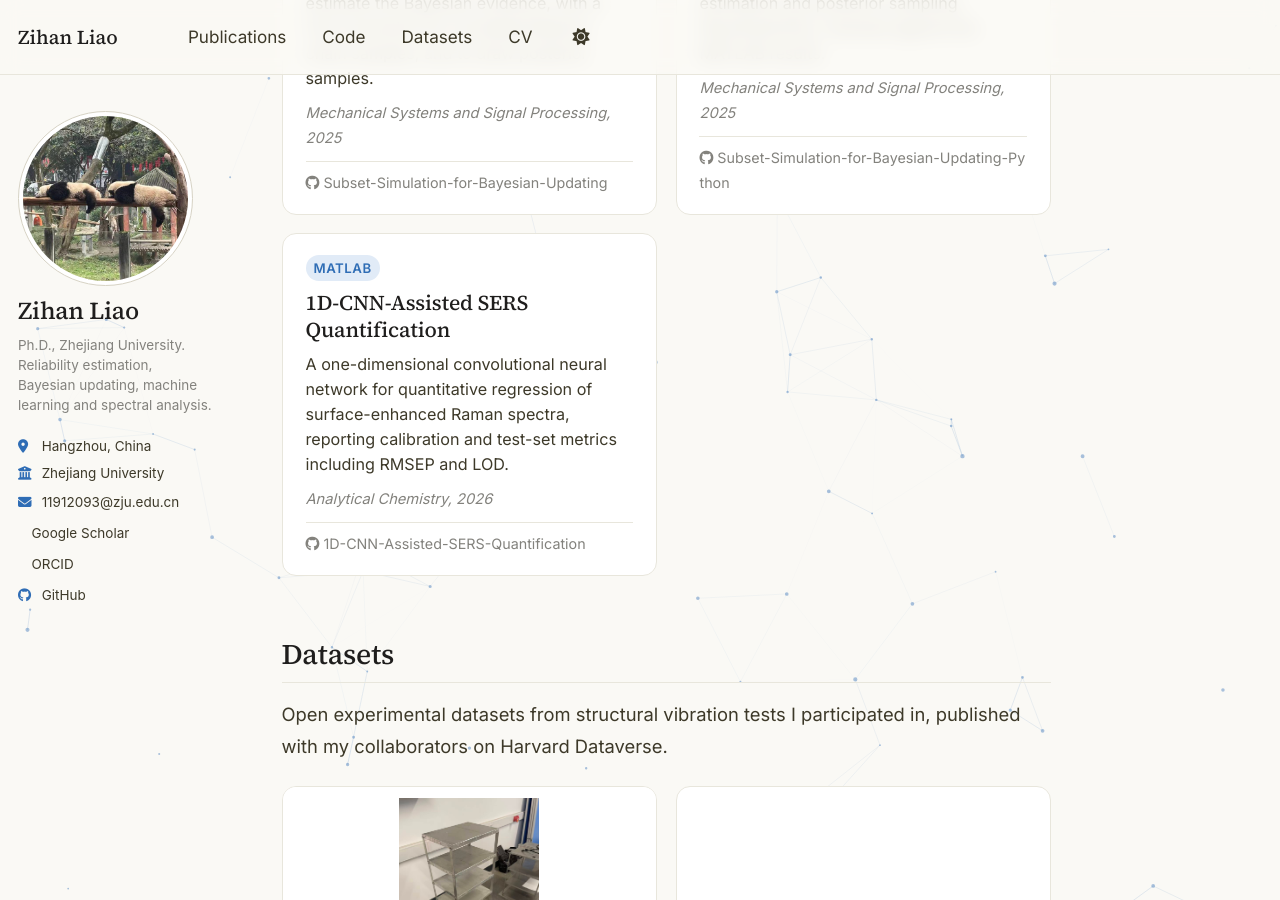
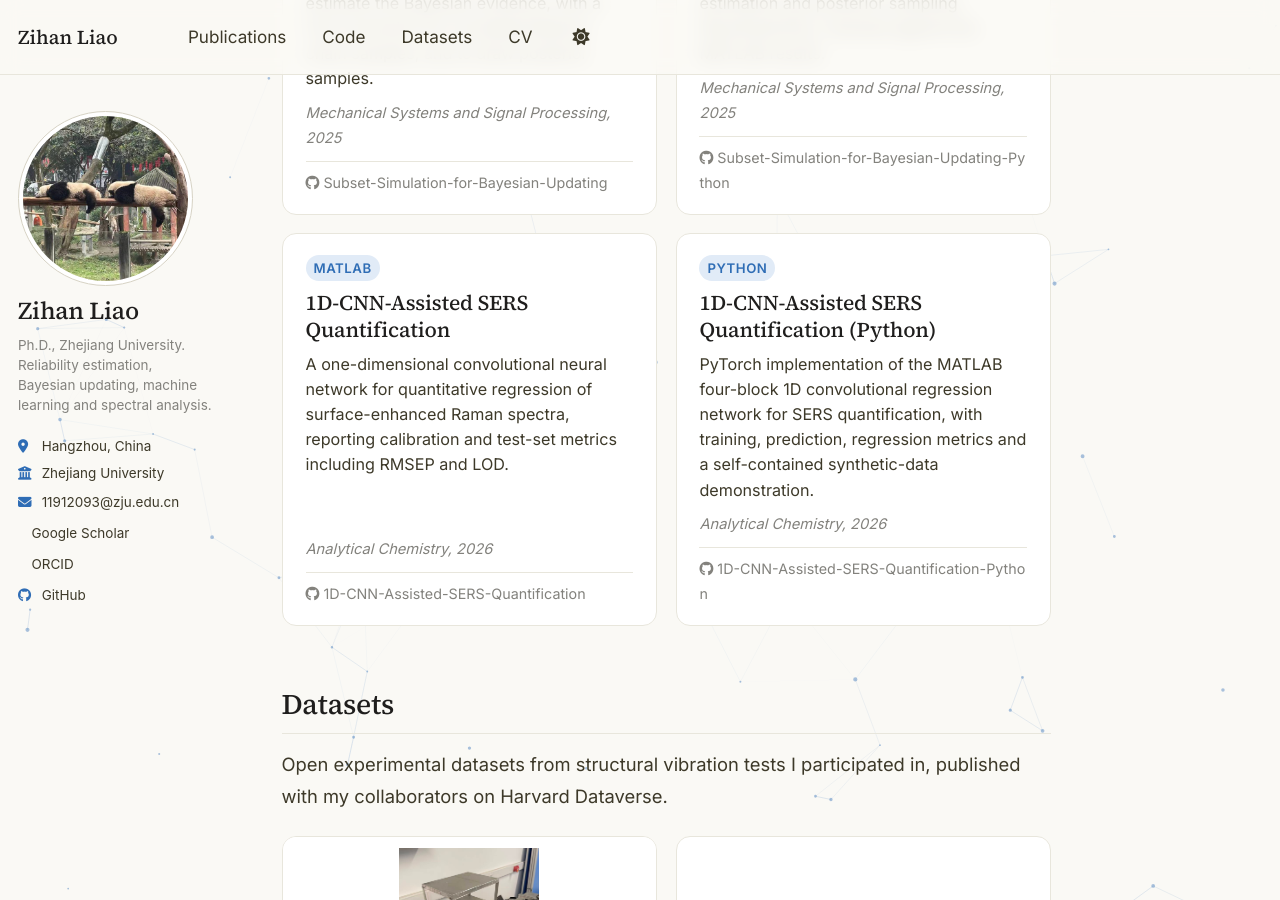
Before and after one commit to ZihanLiao-ZJU/zihanliao-zju.github.io, a Jekyll site: the page built from _pages/about.md, in a window 1280 px wide and 900 px high, scrolled down 5747 px. Built offline with Jekyll 4.4.1, drawn with Linux system fonts in a browser that asks for light colours; a style sheet for code colours, icons or effects is not loaded; some of the changed text lies outside the part shown.

Commit message:
Add Python SERS CNN toolbox links

```diff
--- a/_data/code.yml
+++ b/_data/code.yml
@@ -53,3 +53,9 @@
   language: "MATLAB"
   description: "A one-dimensional convolutional neural network for quantitative regression of surface-enhanced Raman spectra, reporting calibration and test-set metrics including RMSEP and LOD."
   paper: "Analytical Chemistry, 2026"
+
+- name: "1D-CNN-Assisted SERS Quantification (Python)"
+  repo: "ZihanLiao-ZJU/1D-CNN-Assisted-SERS-Quantification-Python"
+  language: "Python"
+  description: "PyTorch implementation of the MATLAB four-block 1D convolutional regression network for SERS quantification, with training, prediction, regression metrics and a self-contained synthetic-data demonstration."
+  paper: "Analytical Chemistry, 2026"
--- a/_data/publications.yml
+++ b/_data/publications.yml
@@ -12,6 +12,7 @@
   category: manuscripts
   paper: "https://doi.org/10.1021/acs.analchem.6c01156"
   code: "https://github.com/ZihanLiao-ZJU/1D-CNN-Assisted-SERS-Quantification"
+  code_python: "https://github.com/ZihanLiao-ZJU/1D-CNN-Assisted-SERS-Quantification-Python"
 
 - title: "Sequential multiple importance sampling for robust and efficient (possibly high-dimensional) reliability estimation"
   authors: "Weili Xia, Zihan Liao*, Binbin Li"
```
